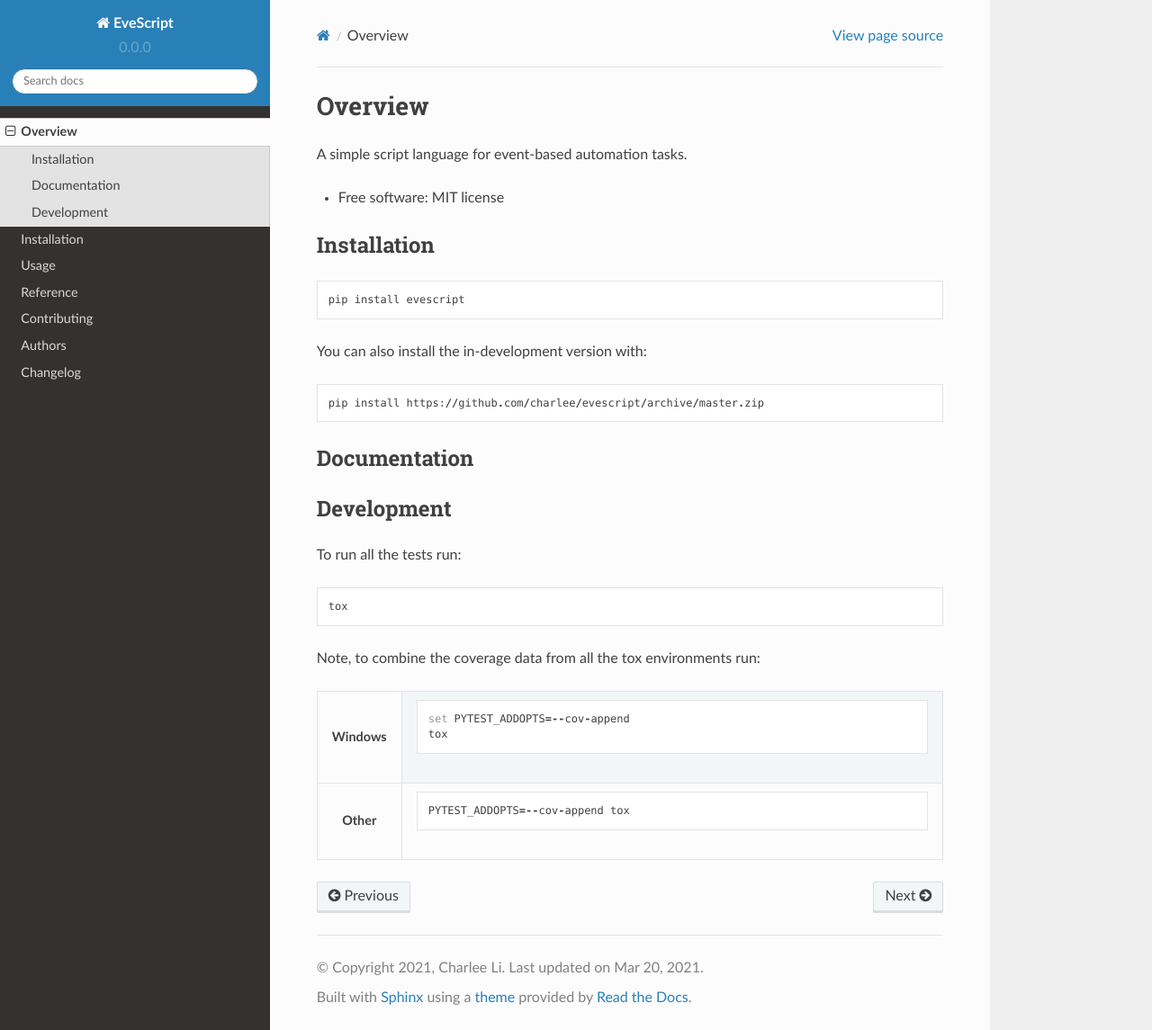
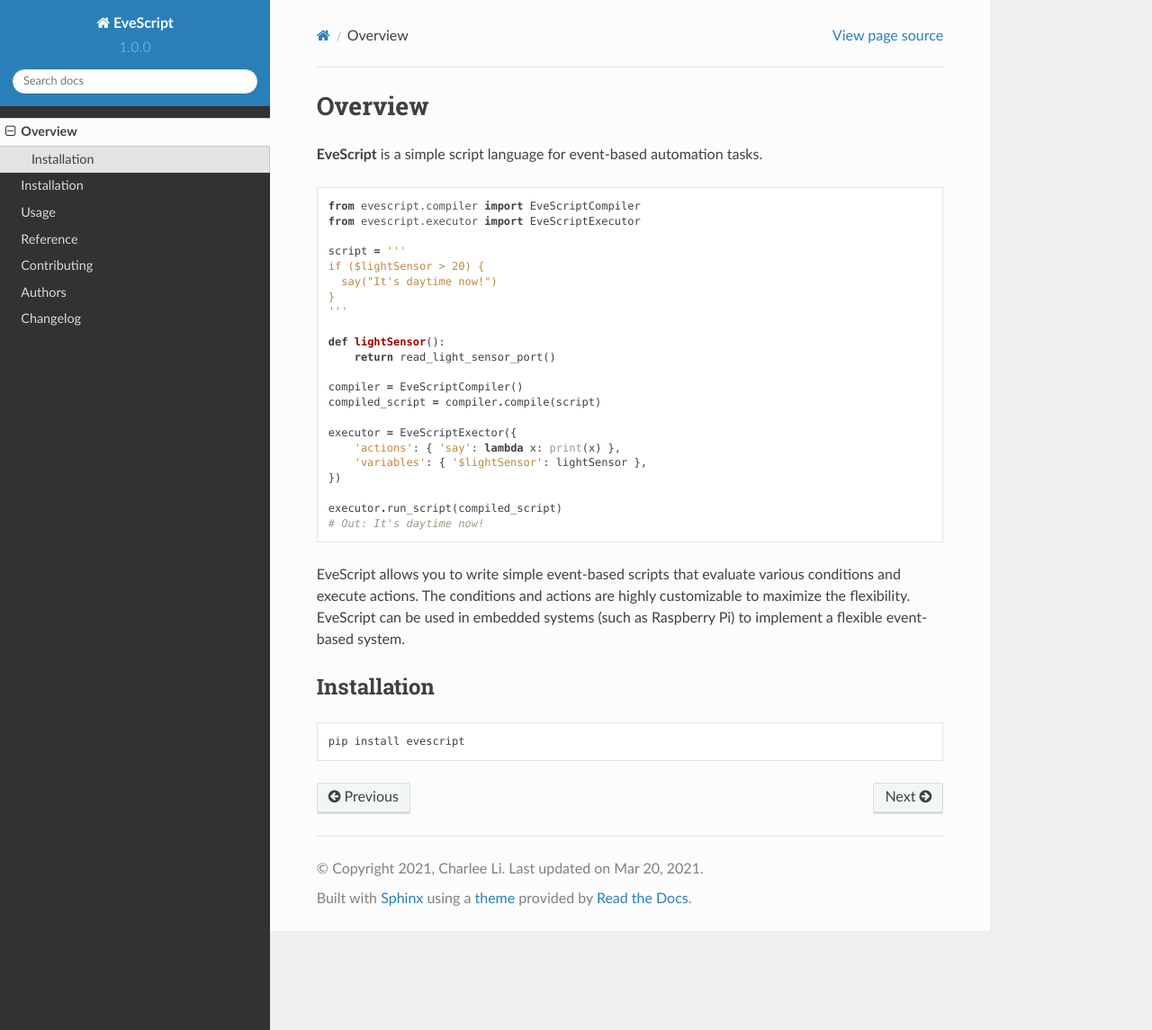
Before and after one commit to charlee/evescript, a Sphinx documentation site: the page built from docs/readme.rst, in a window 1280 px wide and 1145 px high. Shown: the whole window at 90% size. Built offline with Sphinx 7.4.7 and the Read the Docs theme 2.0.0, drawn with Linux system fonts in a browser that asks for light colours.

Commit message:
update document

```diff
--- a/CHANGELOG.rst
+++ b/CHANGELOG.rst
@@ -2,7 +2,7 @@
 Changelog
 =========
 
-0.0.0 (2021-03-19)
+1.0.0 (2021-03-19)
 ------------------
 
 * First release on PyPI.
--- a/README.rst
+++ /dev/null
@@ -1,51 +0,0 @@
-========
-Overview
-========
-
-A simple script language for event-based automation tasks.
-
-* Free software: MIT license
-
-Installation
-============
-
-::
-
-    pip install evescript
-
-You can also install the in-development version with::
-
-    pip install https://github.com/charlee/evescript/archive/master.zip
-
-
-Documentation
-=============
-
-
-..
-  https://evescript.readthedocs.io/
-
-
-Development
-===========
-
-To run all the tests run::
-
-    tox
-
-Note, to combine the coverage data from all the tox environments run:
-
-.. list-table::
-    :widths: 10 90
-    :stub-columns: 1
-
-    - - Windows
-      - ::
-
-            set PYTEST_ADDOPTS=--cov-append
-            tox
-
-    - - Other
-      - ::
-
-            PYTEST_ADDOPTS=--cov-append tox
--- a/docs/conf.py
+++ b/docs/conf.py
@@ -20,7 +20,7 @@
 year = '2021'
 author = 'Charlee Li'
 copyright = '{0}, {1}'.format(year, author)
-version = release = '0.0.0'
+version = release = '1.0.0'
 
 pygments_style = 'trac'
 templates_path = ['.']
--- a/docs/readme.rst
+++ b/docs/readme.rst
@@ -1 +1,44 @@
-.. include:: ../README.rst
+================
+Overview
+================
+
+**EveScript** is a simple script language for event-based automation tasks.
+
+::
+
+  from evescript.compiler import EveScriptCompiler
+  from evescript.executor import EveScriptExecutor
+
+  script = '''
+  if ($lightSensor > 20) {
+    say("It's daytime now!")
+  }
+  '''
+
+  def lightSensor():
+      return read_light_sensor_port()
+
+  compiler = EveScriptCompiler()
+  compiled_script = compiler.compile(script)
+
+  executor = EveScriptExector({
+      'actions': { 'say': lambda x: print(x) },
+      'variables': { '$lightSensor': lightSensor },
+  })
+
+  executor.run_script(compiled_script)
+  # Out: It's daytime now!
+
+
+EveScript allows you to write simple event-based scripts that evaluate various conditions
+and execute actions. The conditions and actions are highly customizable to maximize the
+flexibility. EveScript can be used in embedded systems (such as Raspberry Pi) to implement
+a flexible event-based system.
+
+
+Installation
+------------
+
+::
+
+  pip install evescript
--- a/docs/reference/evescript.rst
+++ b/docs/reference/evescript.rst
@@ -1,5 +1,8 @@
-EveScript Language
-====================
+.. _evescript-reference:
+
+EveScript Language Reference
+=============================
+
 
 Basic Syntax
 -------------
--- a/docs/usage.rst
+++ b/docs/usage.rst
@@ -39,7 +39,7 @@
 
 We will provide these entities in the `Run a script`_ section.
 
-For more details, see `EveScript Reference`_.
+For more details, see :ref:`evescript-reference`.
 
 
 Compile a Script
```
Also changed, not shown: other parts of docs/usage.rst (+0 -3 lines), README.md (added, +58 -0 lines), 1 other file.
